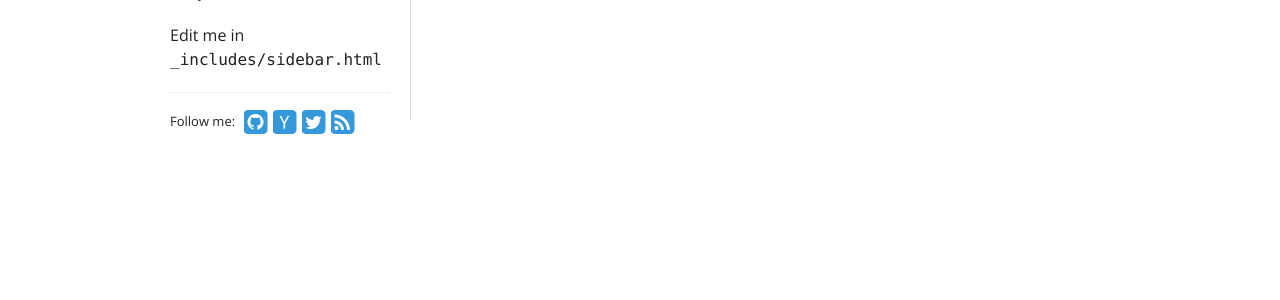
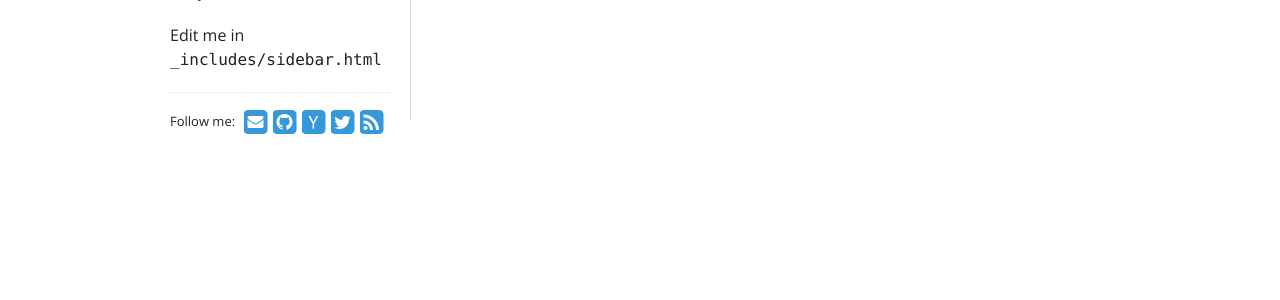
Before and after one commit to swanson/lagom, a Jekyll site: the page built from index.html, in a window 1280 px wide. Shown: the part 312-612 px from the top of the page. Built offline with Jekyll 4.4.1, drawn with Linux system fonts in a browser that asks for light colours; nearby versions of some CDN libraries.

Commit message:
Add email icon in social links

```diff
--- a/_includes/social.html
+++ b/_includes/social.html
@@ -1,5 +1,11 @@
 Follow me:
 <div id="stalker">
+  {% if site.data.theme.email %}
+  <a title="{{ site.data.theme.email }}" href="mailto:{{ site.data.theme.email }}">
+    <i class="fa fa-envelope-square"></i>
+  </a>
+  {% endif %}
+
   {% if site.data.theme.social.github %}
   <a title="{{ site.data.theme.social.github }} on Github" href="https://github.com/{{ site.data.theme.social.github }}">
     <i class="fa fa-github-square"></i>
```
